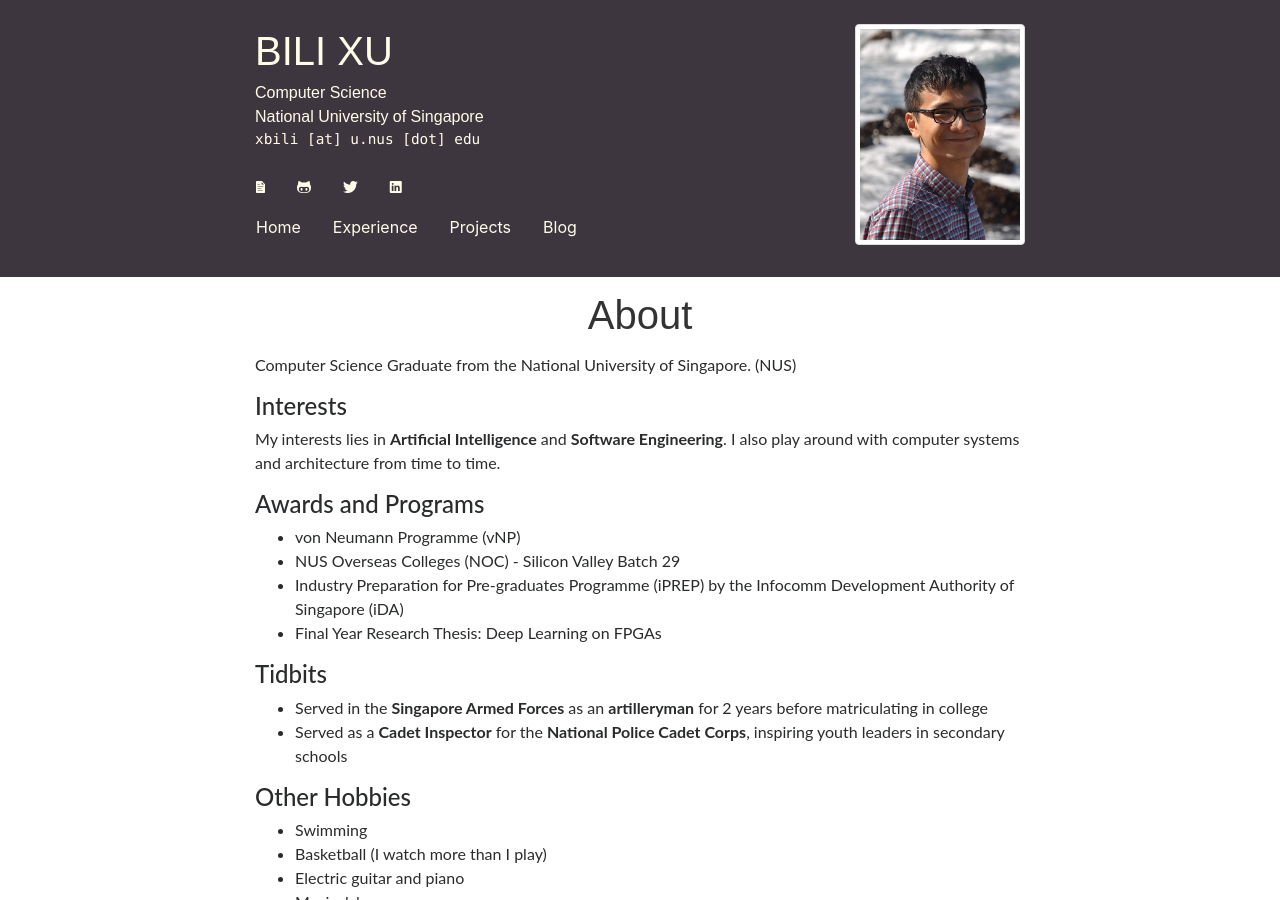
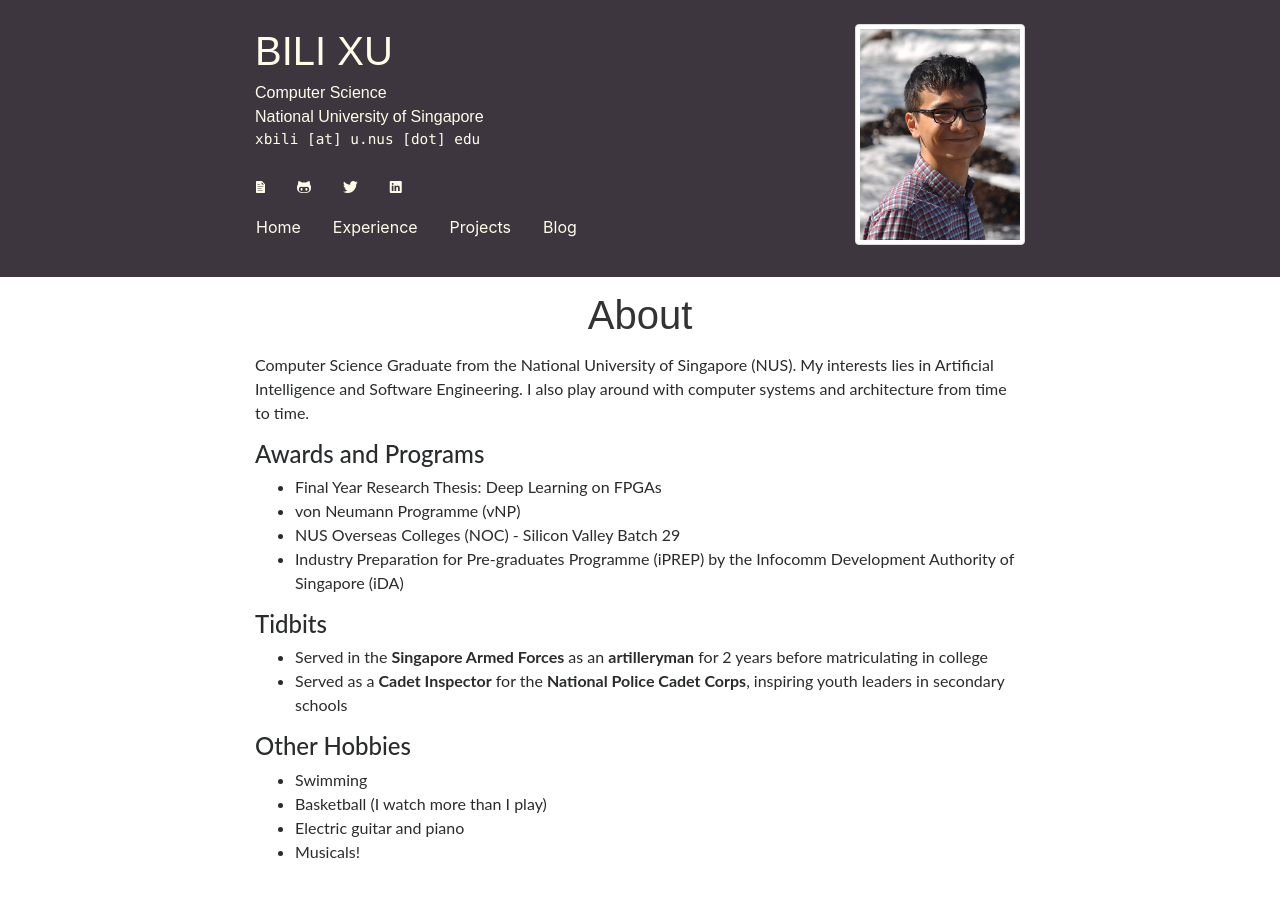
Before and after one commit to xbili/xbili.github.io, a Jekyll site: the page built from index.md, in a window 1280 px wide and 900 px high. Built offline with Jekyll 4.4.1, drawn with Linux system fonts in a browser that asks for light colours; nearby versions of some CDN libraries; some web fonts are replaced.

Commit message:
Update about page

```diff
--- a/index.md
+++ b/index.md
@@ -2,21 +2,17 @@
 layout: home
 ---
 
-Computer Science Graduate from the National University of Singapore.
-(NUS)
-
-#### Interests
-
-My interests lies in **Artificial Intelligence** and **Software Engineering**.
+Computer Science Graduate from the National University of Singapore (NUS).
+My interests lies in Artificial Intelligence and Software Engineering.
 I also play around with computer systems and architecture from time to time.
 
 #### Awards and Programs
 
+- Final Year Research Thesis: Deep Learning on FPGAs
 - von Neumann Programme (vNP)
 - NUS Overseas Colleges (NOC) - Silicon Valley Batch 29
 - Industry Preparation for Pre-graduates Programme (iPREP) by the Infocomm
 Development Authority of Singapore (iDA)
-- Final Year Research Thesis: Deep Learning on FPGAs
 
 #### Tidbits
 
```
